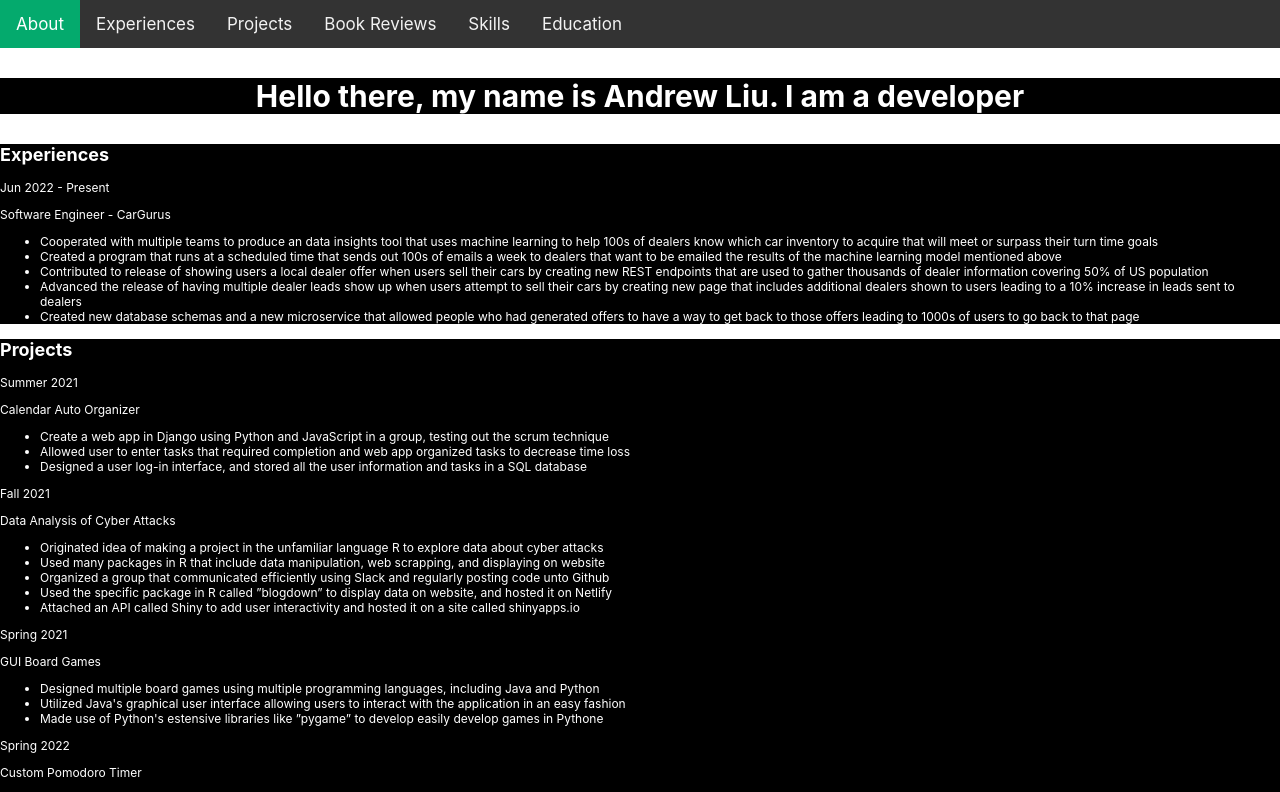
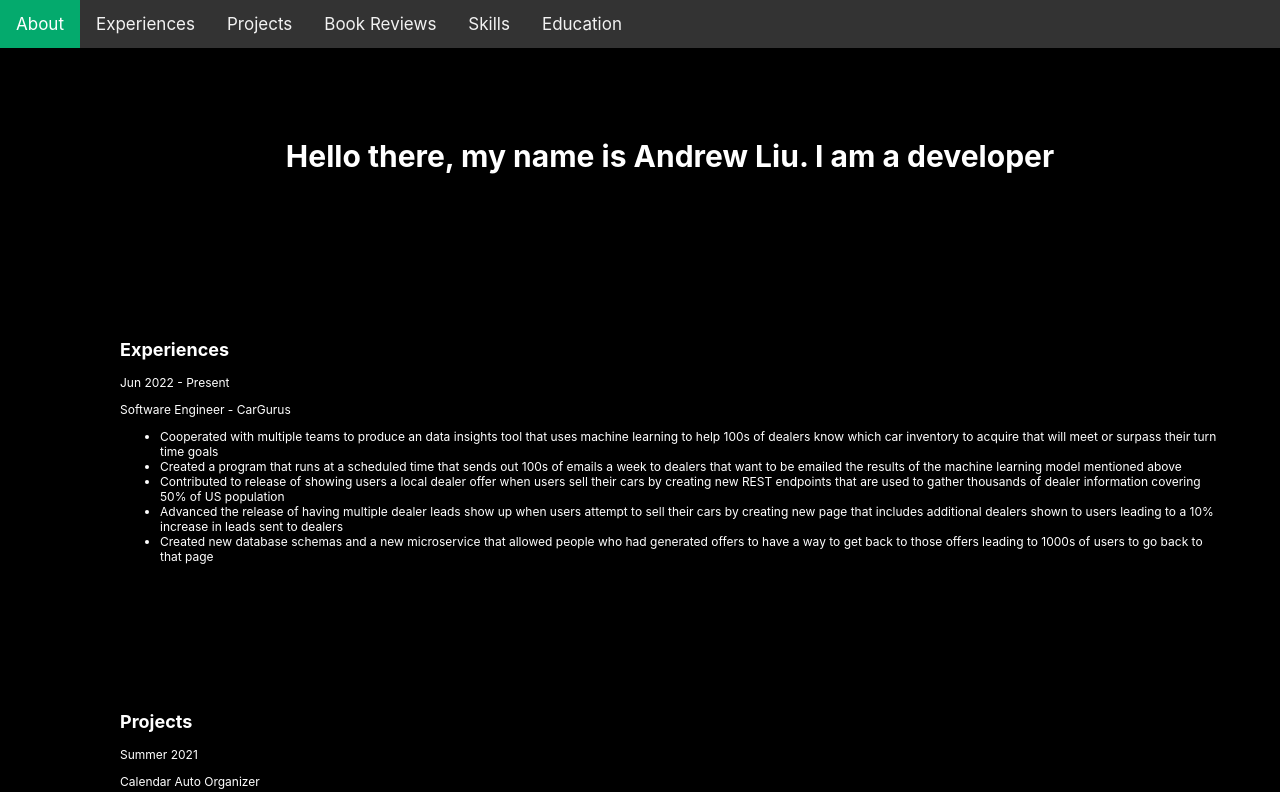
Before and after one commit to AndrewLiu12/portfolio, a React (Create React App) app: page / in a window 1280 px wide. Shown: the top 792 px of the page. Built offline with nearby package versions, Linux system fonts and the light colour scheme.

Commit message:
fix fonts

```diff
--- a/src/App.css
+++ b/src/App.css
@@ -1,38 +1,22 @@
-.App {
-  text-align: center;
+/*  fonts should always be rem
+    paddings and margins should be px or rem, never use % or em
+    widths should be rem or %
+    heights should be rem so that they scale with font size, never use px. Rare cases of % when only with 100% */
+html,
+body {
+  margin: 0;
+  height: 100%;
+  width: 100%;
+  padding: 0;
+  scroll-behavior: smooth;
 }
 
-.App-logo {
-  height: 40vmin;
-  pointer-events: none;
+section {
+  display: block;
+  background: #CFF;
+  height: 100%;
+  width: 100%;
+  padding: 60px;
+  padding-left: 120px;
+  box-sizing: border-box;
 }
-
-@media (prefers-reduced-motion: no-preference) {
-  .App-logo {
-    animation: App-logo-spin infinite 20s linear;
-  }
-}
-
-.App-header {
-  background-color: #282c34;
-  min-height: 100vh;
-  display: flex;
-  flex-direction: column;
-  align-items: center;
-  justify-content: center;
-  font-size: calc(10px + 2vmin);
-  color: white;
-}
-
-.App-link {
-  color: #61dafb;
-}
-
-@keyframes App-logo-spin {
-  from {
-    transform: rotate(0deg);
-  }
-  to {
-    transform: rotate(360deg);
-  }
-}
```
